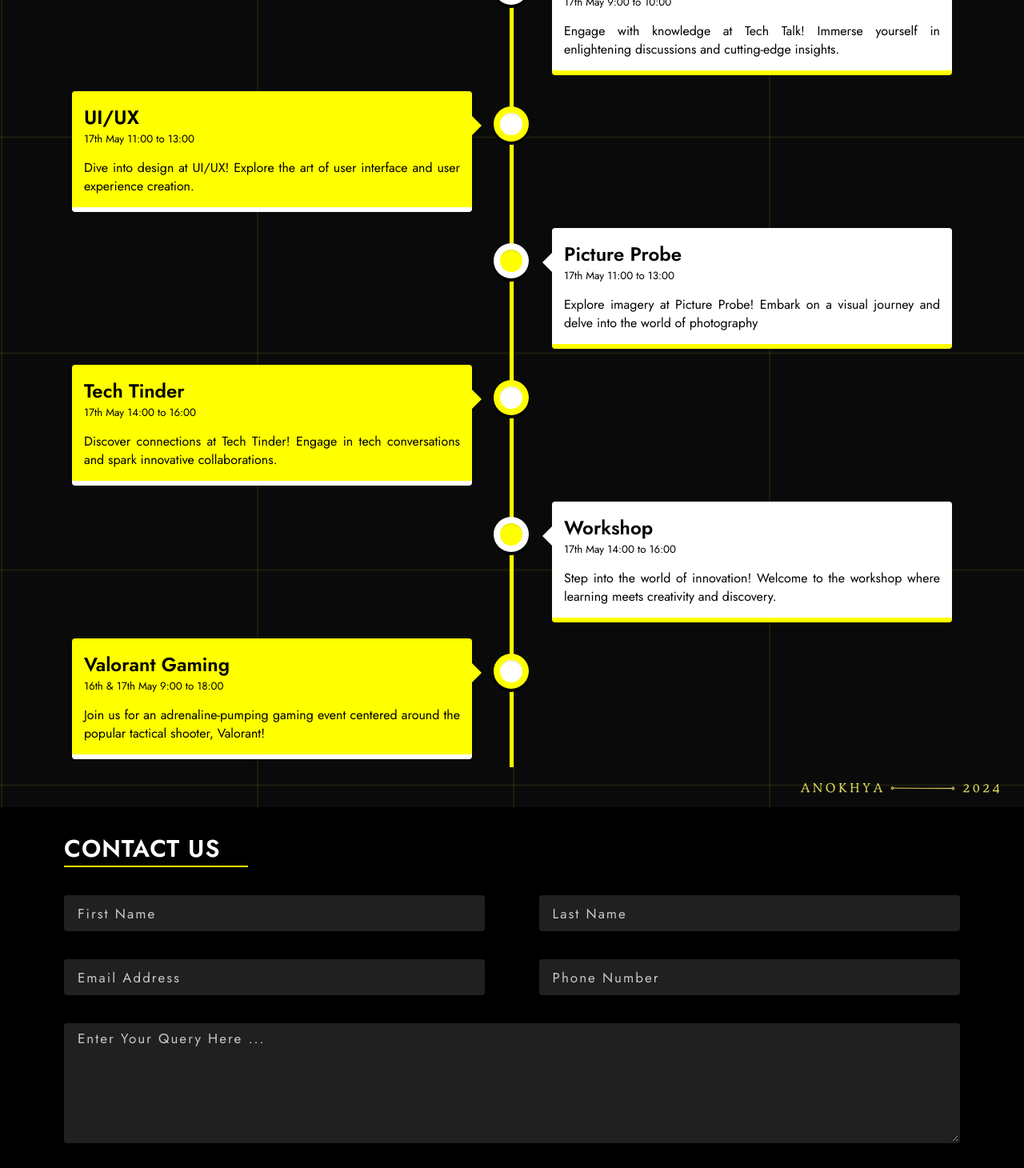
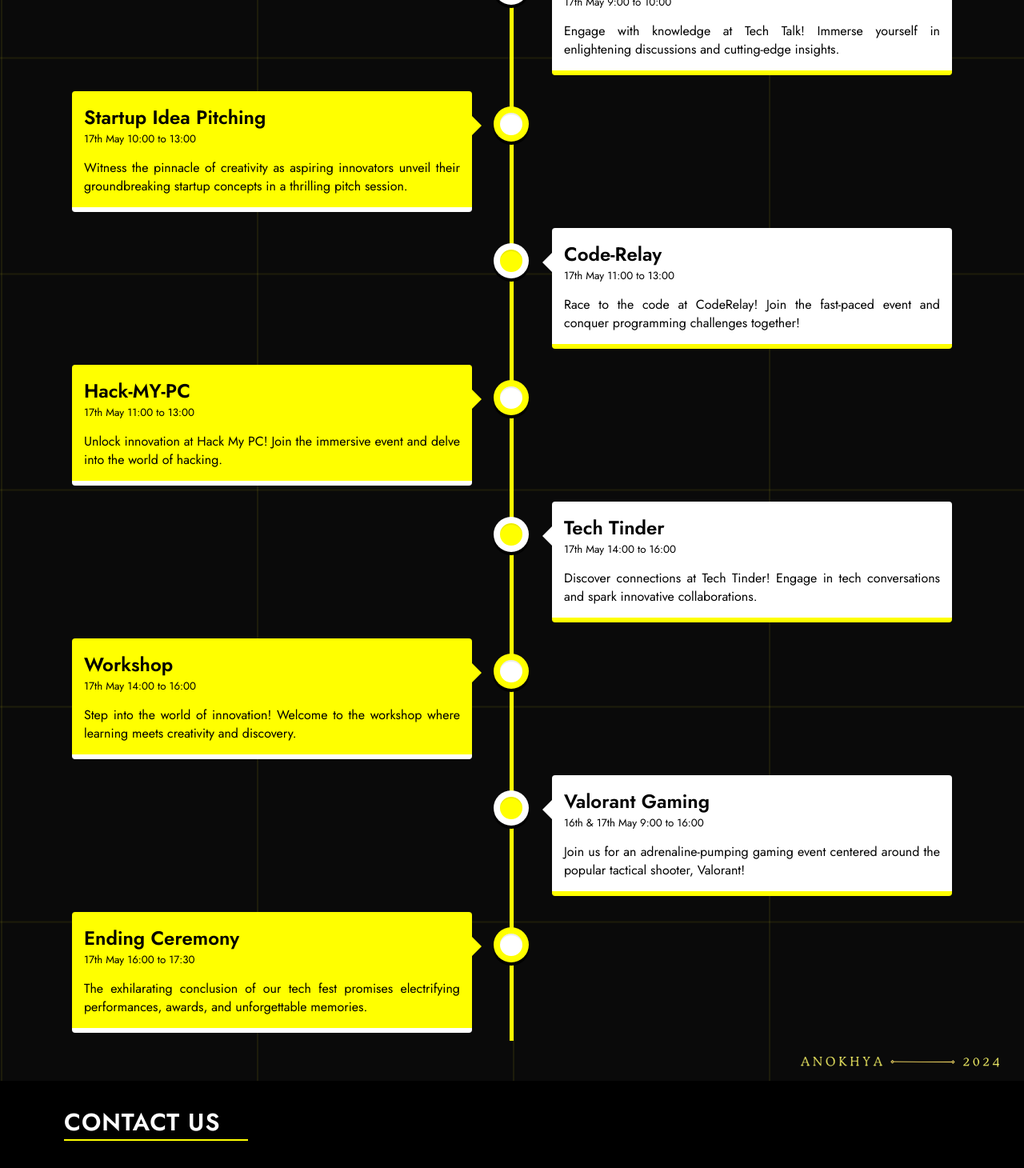
Before and after one commit to GuruDarshan57/Anokhya, a React (Vite) app: page / in a window 1280 px wide. Shown: the part 4540-6000 px from the top of the page at 80% size. Built offline with nearby package versions, Linux system fonts and the light colour scheme; a web font is replaced by a local one.

Commit message:
timeline updated

```diff
--- a/src/Components/Timeline/Timeline.jsx
+++ b/src/Components/Timeline/Timeline.jsx
@@ -48,9 +48,9 @@ function Timeline() {
                     <div data-aos="zoom-in" className='timelineimgdiv'>
                     </div>
                     <div data-aos="fade-left" className="text-box rt">
-                        <h2><b>Code-Relay</b></h2>
+                        <h2><b>UI/UX</b></h2>
                         <small>16th May 14:30 to 16:30</small>
-                        <p>Race to the code at CodeRelay! Join the fast-paced event and conquer programming challenges together!</p>
+                        <p>Dive into design at UI/UX! Explore the art of user interface and user experience creation.</p>
                         <span className='right-container-arrow'></span>
                     </div>
                 </div>
@@ -60,9 +60,9 @@ function Timeline() {
                     <div data-aos="zoom-in" className='timelineimgdiv'>
                     </div>
                     <div data-aos="fade-right" className="text-box lt">
-                        <h2><b>Hack-MY-PC</b></h2>
+                        <h2><b>Picture Probe</b></h2>
                         <small>16th May 14:30 to 16:30</small>
-                        <p>Unlock innovation at Hack My PC! Join the immersive event and delve into the world of hacking.</p>
+                        <p>Explore imagery at Picture Probe! Embark on a visual journey and delve into the world of photography</p>
                         <span className='left-container-arrow'></span>
                     </div>
                 </div>
@@ -107,9 +107,9 @@ function Timeline() {
                     <div data-aos="zoom-in" className='timelineimgdiv'>
                     </div>
                     <div data-aos="fade-right" className="text-box lt">
-                        <h2><b>UI/UX</b></h2>
-                        <small>17th May 11:00 to 13:00</small>
-                        <p>Dive into design at UI/UX! Explore the art of user interface and user experience creation.</p>
+                        <h2><b>Startup Idea Pitching</b></h2>
+                        <small>17th May 10:00 to 13:00</small>
+                        <p>Witness the pinnacle of creativity as aspiring innovators unveil their groundbreaking startup concepts in a thrilling pitch session.</p>
                         <span className='left-container-arrow'></span>
                     </div>
                 </div>
@@ -119,9 +119,10 @@ function Timeline() {
                     <div data-aos="zoom-in" className='timelineimgdiv'>
                     </div>
                     <div data-aos="fade-left" className="text-box rt">
-                        <h2><b>Picture Probe</b></h2>
+                    <h2><b>Code-Relay</b></h2>
                         <small>17th May 11:00 to 13:00</small>
-                        <p>Explore imagery at Picture Probe! Embark on a visual journey and delve into the world of photography</p>
+                        <p>Race to the code at CodeRelay! Join the fast-paced event and conquer programming challenges together!</p>
+
                         <span className='right-container-arrow'></span>
                     </div>
                 </div>
@@ -130,9 +131,9 @@ function Timeline() {
                     <div data-aos="zoom-in" className='timelineimgdiv'>
                     </div>
                     <div data-aos="fade-right" className="text-box lt">
-                        <h2><b>Tech Tinder</b></h2>
-                        <small>17th May 14:00 to 16:00</small>
-                        <p>Discover connections at Tech Tinder! Engage in tech conversations and spark innovative collaborations.</p>
+                    <h2><b>Hack-MY-PC</b></h2>
+                        <small>17th May 11:00 to 13:00</small>
+                        <p>Unlock innovation at Hack My PC! Join the immersive event and delve into the world of hacking.</p>
                         <span className='left-container-arrow'></span>
                     </div>
                 </div>
@@ -141,9 +142,9 @@ function Timeline() {
                     <div data-aos="zoom-in" className='timelineimgdiv'>
                     </div>
                     <div data-aos="fade-left" className="text-box rt">
-                        <h2><b>Workshop</b></h2>
+                    <h2><b>Tech Tinder</b></h2>
                         <small>17th May 14:00 to 16:00</small>
-                        <p>Step into the world of innovation! Welcome to the workshop where learning meets creativity and discovery.</p>
+                        <p>Discover connections at Tech Tinder! Engage in tech conversations and spark innovative collaborations.</p>
                         <span className='right-container-arrow'></span>
                     </div>
 
@@ -153,12 +154,36 @@ function Timeline() {
                     <div data-aos="zoom-in" className='timelineimgdiv'>
                     </div>
                     <div data-aos="fade-right" className="text-box lt">
-                        <h2><b>Valorant Gaming</b></h2>
-                        <small>16th & 17th May 9:00 to 18:00</small>
-                        <p>Join us for an adrenaline-pumping gaming event centered around the popular tactical shooter, Valorant! </p>
+                    <h2><b>Workshop</b></h2>
+                        <small>17th May 14:00 to 16:00</small>
+                        <p>Step into the world of innovation! Welcome to the workshop where learning meets creativity and discovery.</p>
                         <span className='left-container-arrow'></span>
                     </div>
                 </div>
+
+                <div className="maincontainer right-container">
+                    <div data-aos="zoom-in" className='timelineimgdiv'>
+                    </div>
+                    <div data-aos="fade-left" className="text-box rt">
+                        <h2><b>Valorant Gaming</b></h2>
+                        <small>16th & 17th May 9:00 to 16:00</small>
+                        <p>Join us for an adrenaline-pumping gaming event centered around the popular tactical shooter, Valorant! </p>
+                        <span className='right-container-arrow'></span>
+                    </div>
+                </div>
+
+                <div className="maincontainer left-container">
+                    <div data-aos="zoom-in" className='timelineimgdiv'>
+                    </div>
+                    <div data-aos="fade-right" className="text-box lt">
+                        <h2><b>Ending Ceremony</b></h2>
+                        <small>17th May 16:00 to 17:30</small>
+                        <p>The exhilarating conclusion of our tech fest promises electrifying performances, awards, and unforgettable memories.</p>
+                        <span className='left-container-arrow'></span>
+                    </div>
+                </div>
+
+
 
 
             </div>
```
